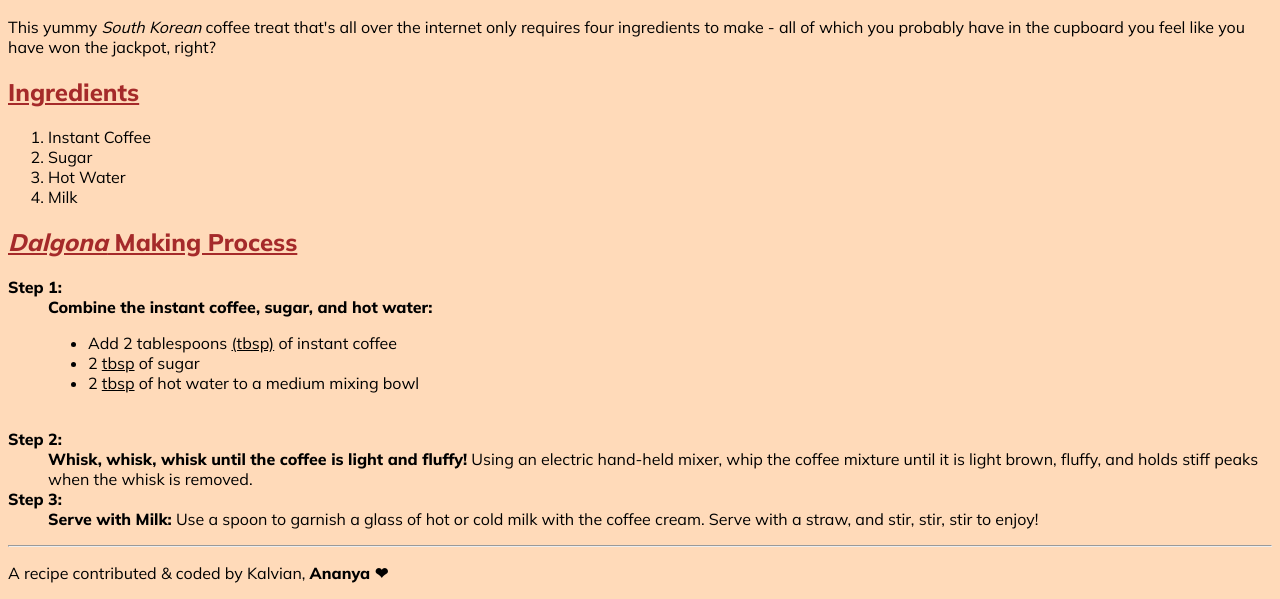
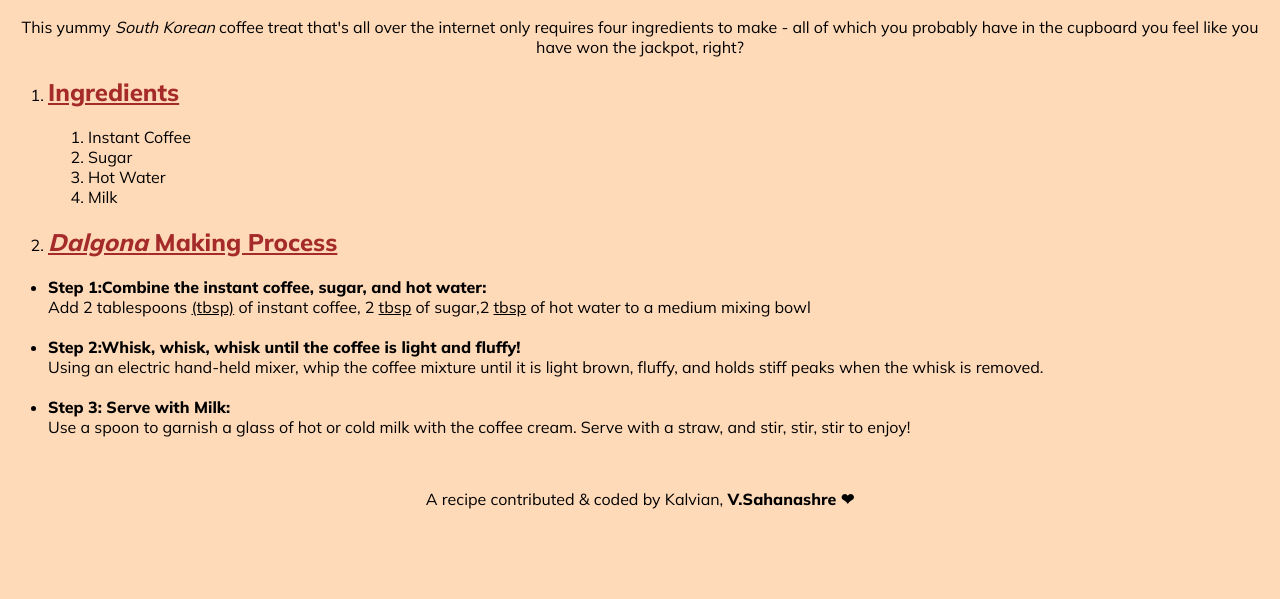
Before and after one commit to Sahanashre-V/web-platform-aznvpe, a plain HTML site: page index.html in a window 1280 px wide. Shown: the part 386-985 px from the top of the page. After the commit the page ends 911 px from the top, so only its background shows below. Drawn offline with Linux system fonts and the light colour scheme.

Commit message:
2 files modified

```diff
--- a/index.html
+++ b/index.html
@@ -1,54 +1,71 @@
 <!DOCTYPE html>
 <html lang="en">
-
   <head>
-    <meta charset="UTF-8">
-    <meta name="viewport" content="width=device-width, initial-scale=1.0">
+    <meta charset="UTF-8" />
+    <meta name="viewport" content="width=device-width, initial-scale=1.0" />
     <title>Dalgona Recipe</title>
-    <link rel="stylesheet" href="style.css">
+    <link rel="stylesheet" href="style.css" />
   </head>
 
   <body>
     <h1>☕ Dalgona Coffee Recipe ☕</h1>
-    <img src="https://s3.ap-south-1.amazonaws.com/kalvi-education.github.io/front-end-web-development/dalgona-coffee-image.png" alt="">
-    <p>This yummy <em>South Korean</em> coffee treat that's all over the internet only requires four ingredients to make
-        - all of
-        which you probably have in the cupboard you feel like you have won the jackpot, right?</p>
-    <h2>Ingredients</h2>
-
+    <img
+      src="https://s3.ap-south-1.amazonaws.com/kalvi-education.github.io/front-end-web-development/dalgona-coffee-image.png"
+      alt=""
+    />
+    <p>
+      This yummy <em>South Korean</em> coffee treat that's all over the internet
+      only requires four ingredients to make - all of which you probably have in
+      the cupboard you feel like you have won the jackpot, right?
+    </p>
+    <ol>
+      <li><h2>Ingredients</h2></li>
       <!-- Challenge 1: Use Appropriate list tag  -->
-   <ol><li>Instant Coffee</li>
+      <ol>
+        <li>Instant Coffee</li>
         <li>Sugar</li>
-   <li> Hot Water</li>
+        <li>Hot Water</li>
         <li>Milk</li>
       </ol>
+      <li>
         <h2><i>Dalgona</i> Making Process</h2>
+      </li>
+    </ol>
 
     <!-- Challenge 2: Use appropriate list tag  -->
     <!--Process 1-->
-
-   <dl> <strong><dt>Step 1:</dt> <dd>Combine the instant coffee, sugar, and hot water:</strong>
-
-   <ul><li> Add 2 tablespoons <u>(tbsp)</u> of instant coffee</li><li> 2 <u>tbsp</u> of sugar</li>  <li>2 <u>tbsp</u> of hot water to a
-    medium mixing bowl</li></dd> </ul>
-
-    <br>
+    <ul>
+      <li>
+        <strong
+          >Step 1:Combine the instant coffee, sugar, and hot water:</strong
+        >
+        <br />
+        Add 2 tablespoons <u>(tbsp)</u> of instant coffee, 2 <u>tbsp</u> of
+        sugar,2 <u>tbsp</u> of hot water to a medium mixing bowl
+      </li>
+      <br />
       <!--Process 2-->
 
-    <strong><dt>Step 2:</dt> <dd>Whisk, whisk, whisk until the coffee is light and fluffy!</strong>
-
-    Using an electric hand-held mixer, whip the coffee mixture until it is light brown, fluffy, and holds stiff
-    peaks when the whisk is removed.
-
-    <br>
+      <li>
+        <strong
+          >Step 2:Whisk, whisk, whisk until the coffee is light and
+          fluffy!</strong
+        >
+        <br />
+        Using an electric hand-held mixer, whip the coffee mixture until it is
+        light brown, fluffy, and holds stiff peaks when the whisk is removed.
+      </li>
+      <br />
       <!--Process 3-->
 
-    <strong><dt>Step 3:</dt> <dd> Serve with Milk:</strong>
-
-    Use a spoon to garnish a glass of hot or cold milk with the coffee cream. Serve with a straw, and stir,
-    stir, stir to enjoy!</dd></dl>
-    <hr>
-    <p>A recipe contributed & coded by Kalvian, <b>Ananya ❤</b></p>
+      <li>
+        <strong>Step 3: Serve with Milk:</strong>
+        <br />
+        Use a spoon to garnish a glass of hot or cold milk with the coffee
+        cream. Serve with a straw, and stir, stir, stir to enjoy!
+      </li>
+    </ul>
+    <br />
+    <p>A recipe contributed & coded by Kalvian, <b> V.Sahanashre ❤</b></p>
   </body>
-
 </html>
--- a/style.css
+++ b/style.css
@@ -16,3 +16,6 @@ button{
   color: white;
   font-size: 120%;
 }
+p{
+  text-align: center;
+}
```
Lines whose indentation alone changed are shown as unchanged.
